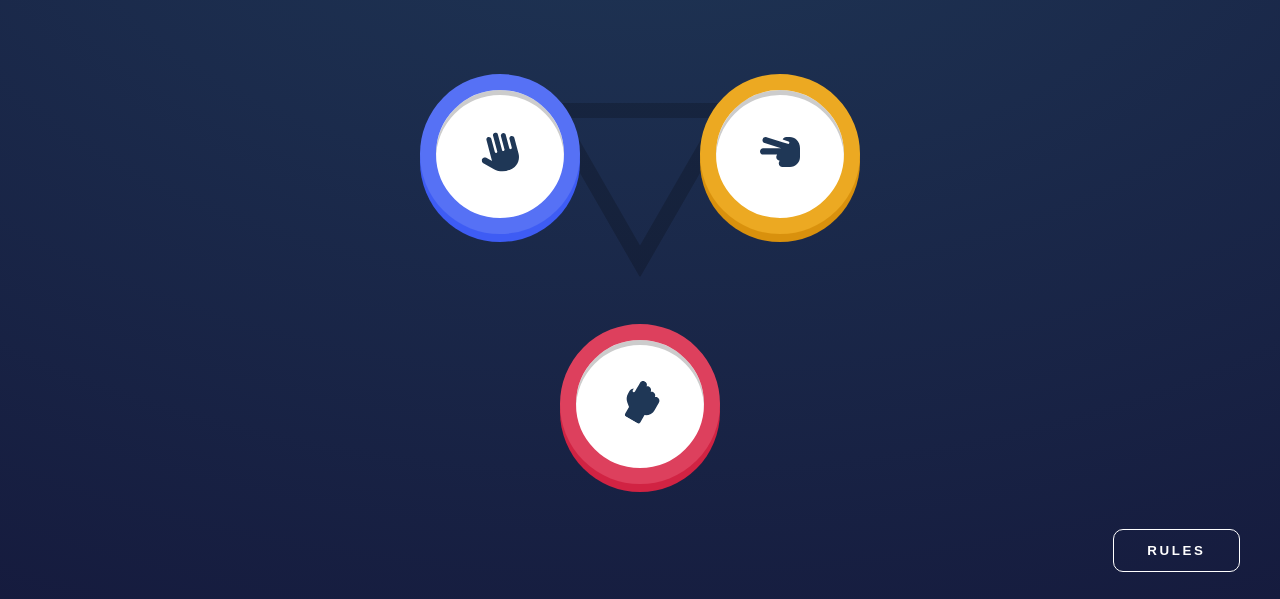
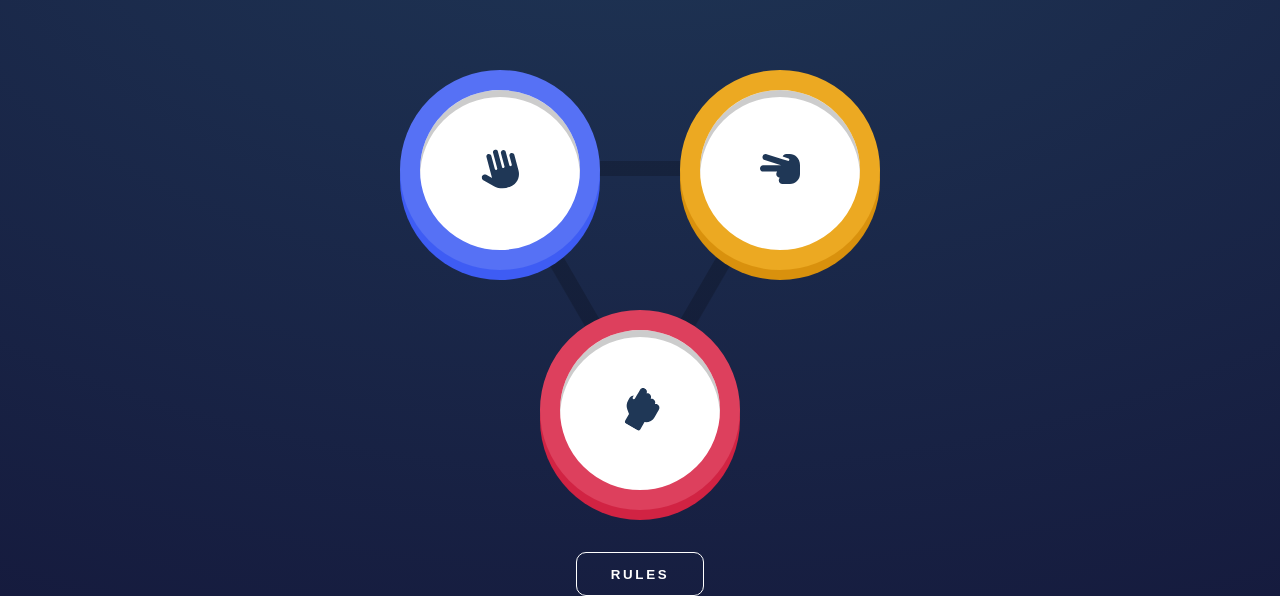
Before and after one commit to elizerdim/rock-paper-scissors, a plain HTML site: page index.html in a window 1280 px wide. Shown: the part 204-803 px from the top of the page. Drawn offline with Linux system fonts and the light colour scheme.

Commit message:
Fix container-game styles

```diff
--- a/styles.css
+++ b/styles.css
@@ -89,25 +89,24 @@ main {
 }
 
 .container-game {
-  width: 90%;
-  max-width: 350px;
   aspect-ratio: 1 / 1;
   margin: 0 auto;
   display: grid;
-  grid-template: 1fr 1fr / 1fr 1fr;
-  grid-column-gap: 60px;
+  grid-template: repeat(2, 1fr) / repeat(2, 1fr);
+  column-gap: 40px;
+  position: relative;
 }
 
 .container-game::before {
   /* width to height ratio of an equilateral triangle is 100/86.6 */
+  content: "";
+  display: block;
   width: 200px;
   height: 173.2px;
   position: absolute;
+  top: calc(50% - 86.6px);
+  left: calc(50% - 100px);
   z-index: -1;
-  top: calc(50% - 86.6px - 6px);
-  left: calc(50% - 100px);
-  display: block;
-  content: "";
   background:
     linear-gradient(to top left,
       transparent 49.5%, var(--background-triangle) 50% calc(50% + 15px),
@@ -205,7 +204,14 @@ footer .rules-btn {
   }
 
   .container-game {
-    max-width: 500px;
+    column-gap: 64px;
+  }
+
+  .container-game::before {
+    width: 250px;
+    height: 216.5px;
+    top: calc(50% - 108.25px);
+    left: calc(50% - 125px);
   }
 
   .game-btn {
@@ -234,14 +240,15 @@ footer .rules-btn {
     margin-top: 3em;
   }
 
-  footer .rules-btn {
-    margin: 0 3em 2em auto;
+  .container-game {
+    column-gap: 80px;
   }
-}
 
-@media only screen and (min-width: 1800px) {
-  .container-game {
-    max-width: 600px;
+  .container-game::before {
+    width: 300px;
+    height: 259.8px;
+    top: calc(50% - 129.9px);
+    left: calc(50% - 150px);
   }
 
   .game-btn {
```
